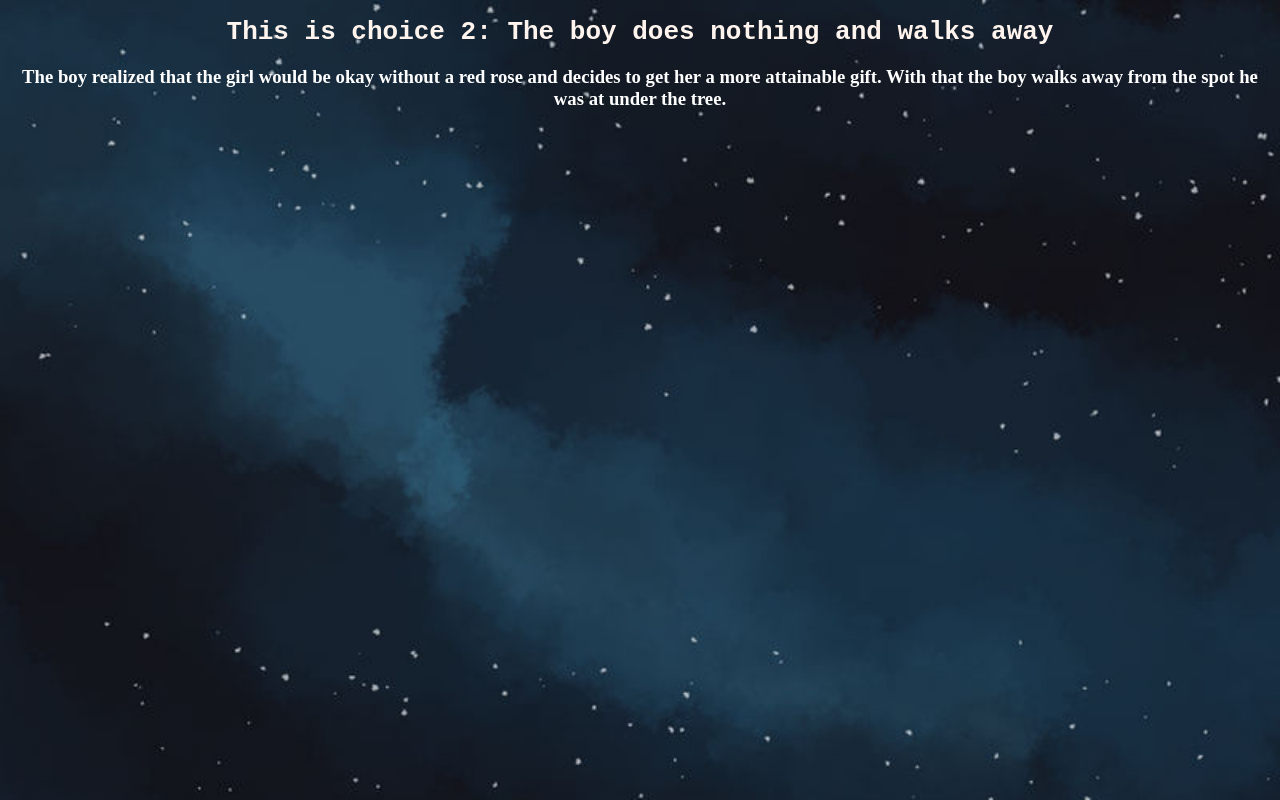
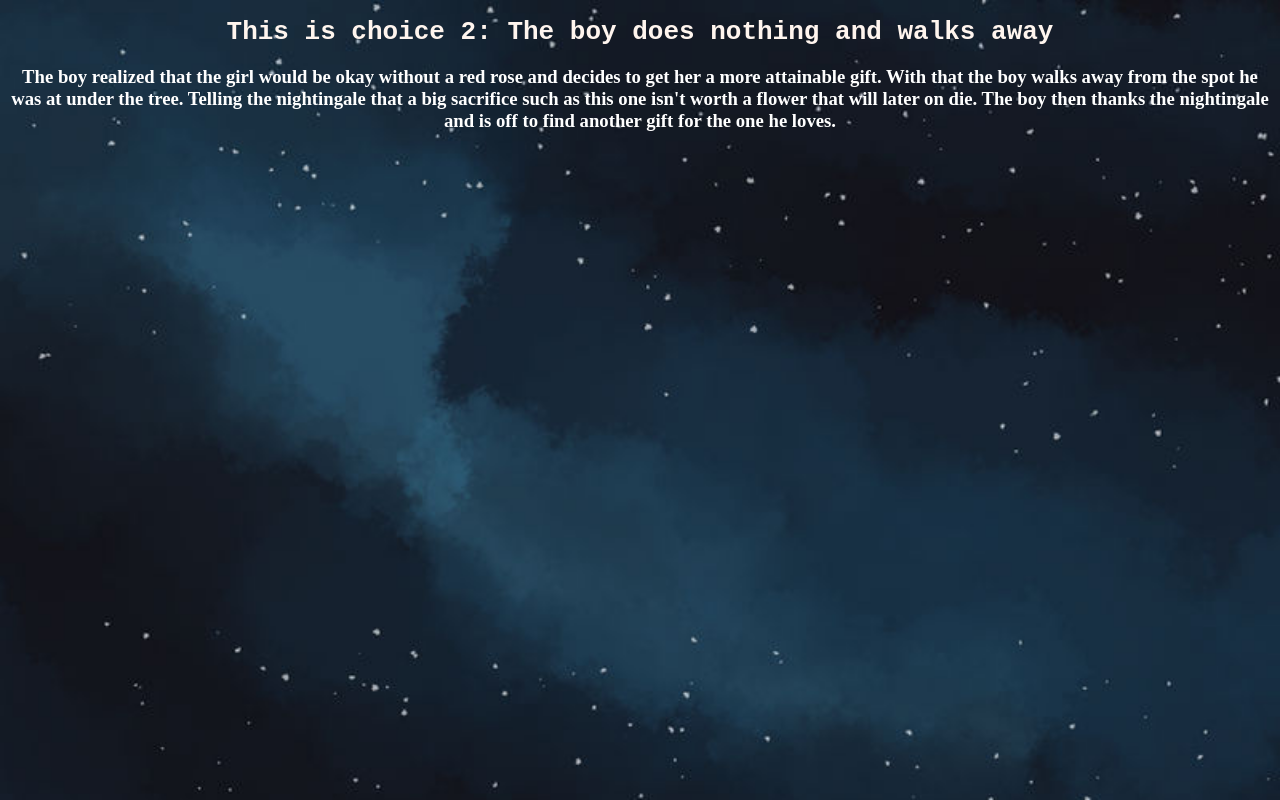
Before and after one commit to JasminWise/Tell-a-Story, a plain HTML site: page choose2.html in a window 1280 px wide. Drawn offline with Linux system fonts and the light colour scheme.

Commit message:
change 2

```diff
--- a/choose2.html
+++ b/choose2.html
@@ -8,6 +8,10 @@
         </head>
         <body>
             <h1>This is choice 2: The boy does nothing and walks away</h1>
-            <h3>The boy realized that the girl would be okay without a red rose and decides to get her a more attainable gift. With that the boy walks away from the spot he was at under the tree.</h3>
+            <h3>The boy realized that the girl would be okay without a red rose and decides to get her a more attainable gift.
+                With that the boy walks away from the spot he was at under the tree.
+                Telling the nightingale that a big sacrifice such as this one isn't worth a flower that will later on die.
+                The boy then thanks the nightingale and is off to find another gift for the one he loves.
+            </h3>
         </body>
     </html>
```
